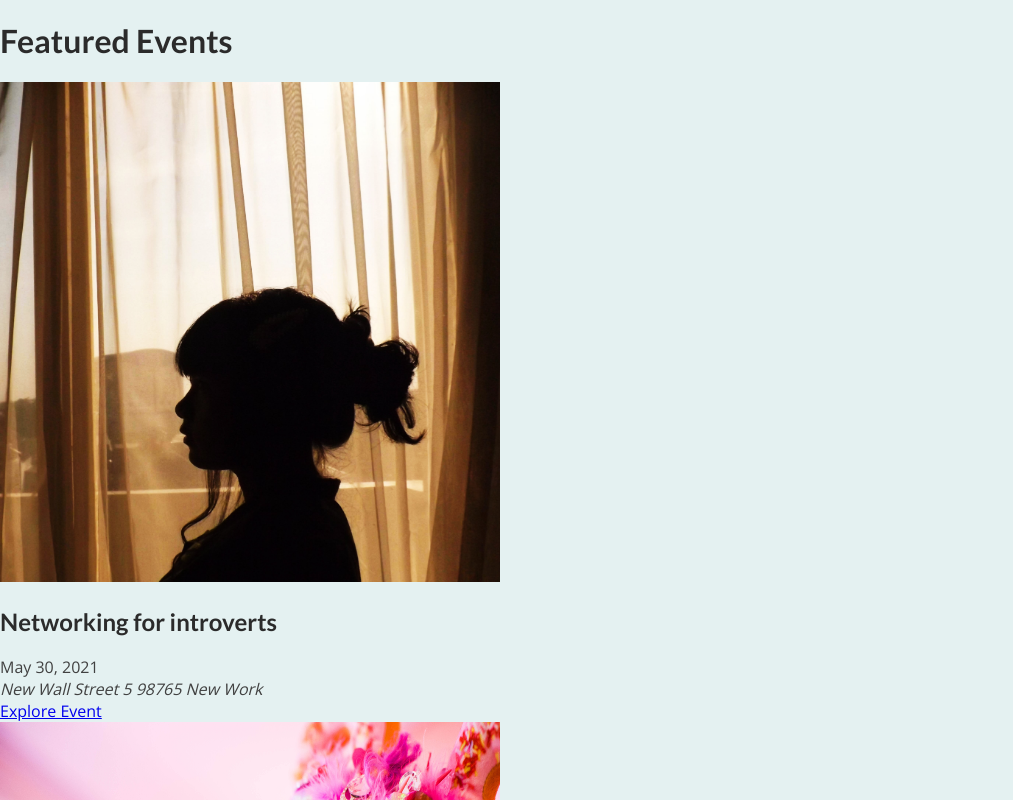
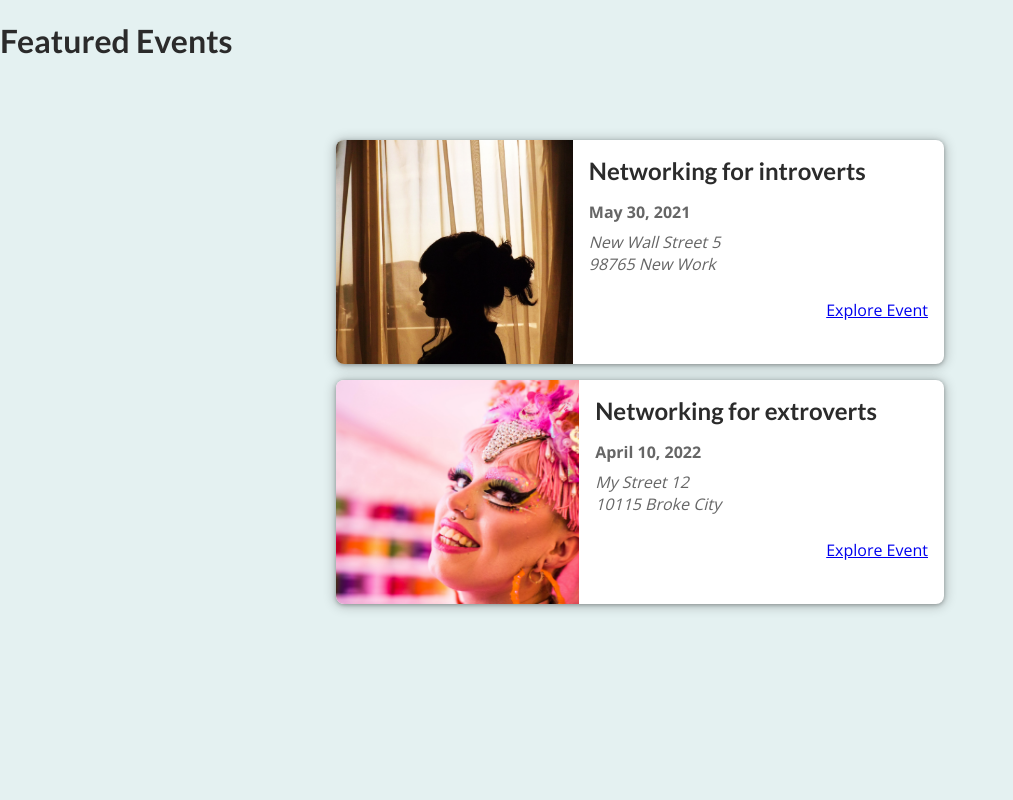
Before and after one commit to konojack/nextjs-file-based-routing, a Next.js app: page / in a window 1280 px wide. Shown: the top 800 px of the page, without its empty margins (0-1013 px from the left). Built offline with nearby package versions, Linux system fonts and the light colour scheme.

Commit message:
added styles for events components

```diff
--- a/components/events/EventItem.js
+++ b/components/events/EventItem.js
@@ -1,5 +1,7 @@
 import Image from 'next/image';
 import Link from 'next/link';
+
+import classes from './EventItem.module.css';
 
 function EventItem({ event: { title, image, date, location, id } }) {
   const readableDate = new Date(date).toLocaleDateString('en-US', {
@@ -12,19 +14,19 @@
   const exploreLink = `/events/${id}`;
 
   return (
-    <li>
+    <li className={classes.item}>
       <Image src={`/${image}`} alt="" width="500" height="500" />
-      <div>
-        <div>
+      <div className={classes.content}>
+        <div className={classes.summary}>
           <h2>{title}</h2>
-          <div>
+          <div className={classes.date}>
             <time>{readableDate}</time>
           </div>
-          <div>
+          <div className={classes.address}>
             <address>{formattedAddress}</address>
           </div>
         </div>
-        <div>
+        <div className={classes.actions}>
           <Link href={exploreLink}>Explore Event</Link>
         </div>
       </div>
--- /dev/null
+++ b/components/events/EventItem.module.css
@@ -0,0 +1,103 @@
+.item {
+  box-shadow: 0 1px 4px rgba(0, 0, 0, 0.3), 0 1px 12px 2px rgba(0, 0, 0, 0.2);
+  border-radius: 8px;
+  overflow: hidden;
+  background-color: white;
+  margin: 1rem;
+  display: flex;
+  flex-direction: column;
+  gap: 1rem;
+}
+
+.item img {
+  width: 100%;
+  object-fit: cover;
+  height: 10rem;
+}
+
+.content {
+  width: 100%;
+  padding: 0 1rem;
+  text-align: center;
+}
+
+.content h2 {
+  margin: 0.5rem 0;
+}
+
+.date,
+.address {
+  display: flex;
+  gap: 0.5rem;
+  align-items: center;
+}
+
+.date svg,
+.address svg {
+  width: 1.25rem;
+  height: 1.25rem;
+  color: #666666;
+}
+
+.content time {
+  color: #666666;
+  font-weight: bold;
+}
+
+.content address {
+  margin: 0.5rem 0;
+  color: #666666;
+  white-space: pre;
+}
+
+.actions {
+  display: flex;
+  flex-direction: column;
+  padding: 1rem;
+}
+
+.actions a {
+  display: block;
+}
+
+.actions a span {
+  vertical-align: middle;
+}
+
+.icon {
+  margin-left: 0.5rem;
+  display: inline-flex;
+  justify-content: center;
+  align-items: center;
+}
+
+.icon svg {
+  width: 1.25rem;
+  height: 1.25rem;
+}
+
+@media (min-width: 768px) {
+  .item {
+    flex-direction: row;
+  }
+
+  .item img {
+    width: 40%;
+    height: 14rem;
+  }
+
+  .content {
+    width: 60%;
+    padding: 0;
+    text-align: left;
+  }
+
+  .content h2 {
+    margin: 1rem 0;
+  }
+
+  .actions {
+    flex-direction: row;
+    justify-content: flex-end;
+  }
+}
--- a/components/events/EventList.js
+++ b/components/events/EventList.js
@@ -1,8 +1,9 @@
 import EventItem from './EventItem';
+import classes from './EventList.module.css';
 
 function EventList({ events }) {
   return (
-    <ul>
+    <ul className={classes.list}>
       {events.map(event => (
         <EventItem key={event.id} event={event} />
       ))}
--- /dev/null
+++ b/components/events/EventList.module.css
@@ -0,0 +1,5 @@
+.list {
+  width: 90%;
+  max-width: 40rem;
+  margin: 5rem auto;
+}
```
